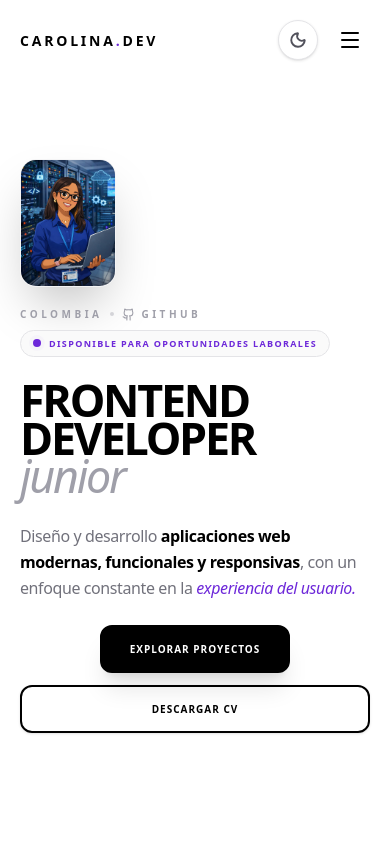
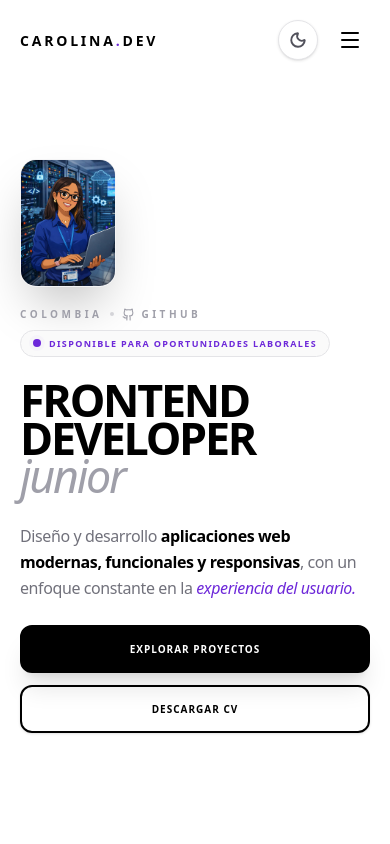
Before and after one commit to cbdvxzDev/Mi-Portafolio-Web, a React (Vite) app: page / in a window 390 px wide. Shown: the top 844 px of the page. Built offline with nearby package versions, Linux system fonts and the light colour scheme.

Commit message:
Actualiza portafolio y CV

```diff
--- a/src/components/ui/button.tsx
+++ b/src/components/ui/button.tsx
@@ -19,8 +19,7 @@ export const Button = ({
   disabled = false
 }: ButtonProps) => {
 
-  // Estilos base: py-3.5 para móvil, py-4 para desktop para mejor área de toque
-  const baseStyles = "px-6 md:px-8 py-3.5 md:py-4 rounded-full font-bold uppercase tracking-widest text-[10px] md:text-xs transition-all duration-300 flex items-center justify-center gap-2 disabled:opacity-50 disabled:cursor-not-allowed select-none touch-manipulation";
+  const baseStyles = "w-full sm:w-auto px-6 md:px-8 py-3.5 md:py-4 rounded-full font-bold uppercase tracking-widest text-[10px] md:text-xs transition-all duration-300 flex items-center justify-center gap-2 disabled:opacity-50 disabled:cursor-not-allowed select-none touch-manipulation";
 
   const variants = {
     primary: "bg-black text-white border-2 border-black dark:bg-white dark:text-black dark:border-white hover:opacity-90 shadow-lg active:shadow-sm",
@@ -32,12 +31,10 @@ export const Button = ({
     <motion.button
       type={type}
       disabled={disabled}
-      // El hover solo debe activarse en dispositivos que tengan puntero (mouse)
       whileHover={!disabled ? {
         y: -3,
         transition: { duration: 0.2 }
       } : {}}
-      // El tap (click/toque) es universal y da feedback instantáneo
       whileTap={!disabled ? { scale: 0.96 } : {}}
       onClick={onClick}
       className={`${baseStyles} ${variants[variant]} ${className}`}
--- a/src/features/hero/Hero.tsx
+++ b/src/features/hero/Hero.tsx
@@ -125,33 +125,37 @@ export const Hero = () => {
 
           </Reveal>
 
-          <div className="flex flex-col sm:flex-row items-stretch sm:items-center gap-3 sm:gap-4">
+          <div className="flex flex-col sm:flex-row items-stretch sm:items-center gap-3 sm:gap-4 w-full sm:w-auto">
 
+            <div className="w-full sm:w-auto">
               <Magnetic>
                 <Button
                   variant="primary"
                   onClick={scrollToProjects}
-                className="h-12 sm:h-14 md:h-16 px-7 md:px-10 text-[10px] md:text-[11px] font-black uppercase tracking-widest bg-black text-white dark:bg-white dark:text-black hover:opacity-90 active:scale-95 transition-all shadow-xl rounded-xl"
+                  className="w-full sm:w-auto h-12 sm:h-14 md:h-16 px-7 md:px-10 text-[10px] md:text-[11px] font-black uppercase tracking-widest bg-black text-white dark:bg-white dark:text-black hover:opacity-90 active:scale-95 transition-all shadow-xl rounded-xl"
                 >
                   Explorar proyectos
                 </Button>
               </Magnetic>
+            </div>
 
+            <div className="w-full sm:w-auto">
               <Magnetic>
                 <a
-                href="/CV.pdf"
+                  href="/HV.pdf"
                   target="_blank"
                   rel="noopener noreferrer"
-                className="w-full sm:w-auto"
+                  className="w-full sm:w-auto block"
                 >
                   <Button
                     variant="outline"
-                  className="w-full h-12 sm:h-14 md:h-16 px-7 md:px-10 text-[10px] md:text-[11px] font-black uppercase tracking-widest border-2 border-black text-black dark:border-white dark:text-white hover:bg-black hover:text-white dark:hover:bg-white dark:hover:text-black transition-all rounded-xl"
+                    className="w-full sm:w-auto h-12 sm:h-14 md:h-16 px-7 md:px-10 text-[10px] md:text-[11px] font-black uppercase tracking-widest border-2 border-black text-black dark:border-white dark:text-white hover:bg-black hover:text-white dark:hover:bg-white dark:hover:text-black transition-all rounded-xl"
                   >
                     Descargar CV
                   </Button>
                 </a>
               </Magnetic>
+            </div>
 
           </div>
 
```
Also changed, not shown: 2 other files (tests, documents, lock files or other folders). Lines whose indentation alone changed are shown as unchanged.
